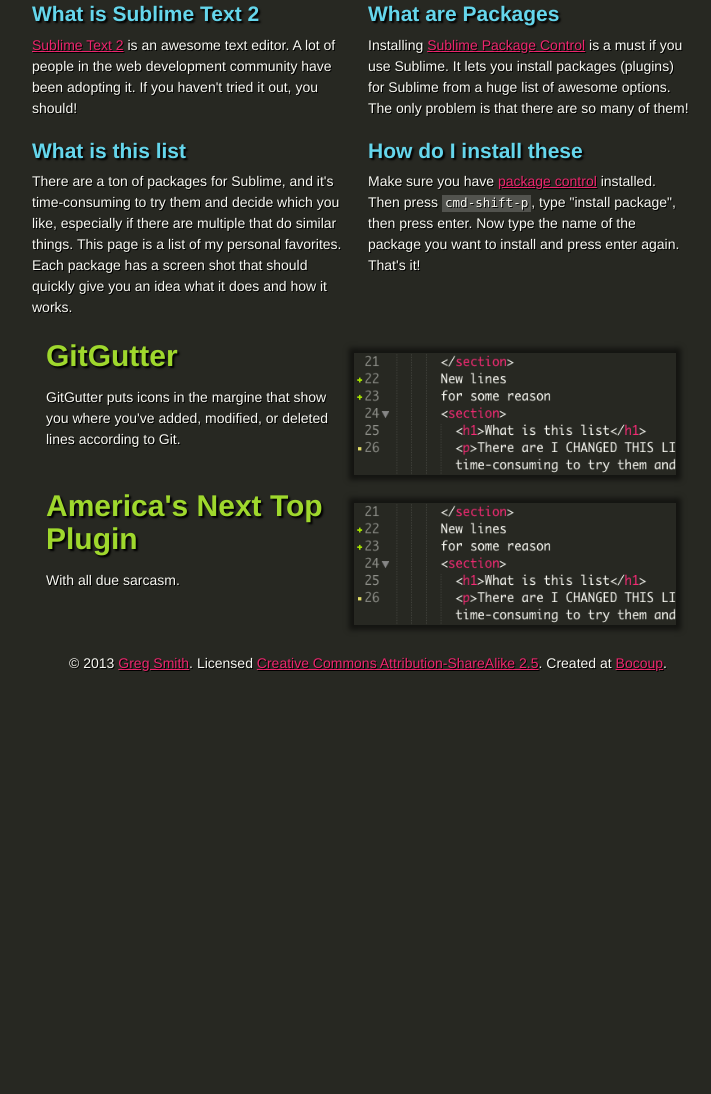
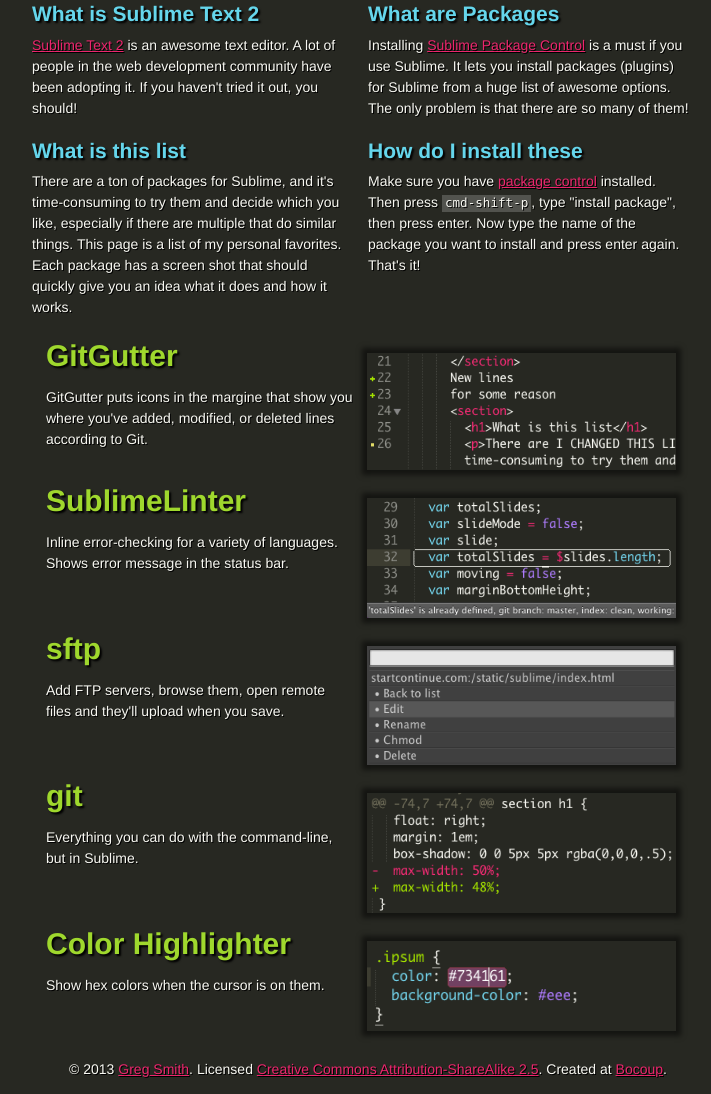
Before and after one commit to incompl/curated-sublime-package-list, a plain HTML site: page index.html in a window 1280 px wide. Shown: the part 140-1234 px from the top of the page, without its empty margins (272-983 px from the left). Before the commit the page ends 828 px from the top, so only its background shows below. Drawn offline with Linux system fonts and the light colour scheme.

Commit message:
more packages

```diff
--- a/css/style.css
+++ b/css/style.css
@@ -74,7 +74,7 @@ section h1 {
   float: right;
   margin: 1em;
   box-shadow: 0 0 5px 5px rgba(0,0,0,.5);
-  max-width: 50%;
+  max-width: 48%;
 }
 
 footer {
--- a/index.html
+++ b/index.html
@@ -36,9 +36,27 @@
         </div>
 
         <div class="plugin">
-          <img src="img/GitGutter.png">
-          <h2>America's Next Top Plugin</h2>
-          <p>With all due sarcasm.</p>
+          <img src="img/SublimeLinter.png">
+          <h2>SublimeLinter</h2>
+          <p>Inline error-checking for a variety of languages. Shows error message in the status bar.</p>
+        </div>
+
+        <div class="plugin">
+          <img src="img/sftp.png">
+          <h2>sftp</h2>
+          <p>Add FTP servers, browse them, open remote files and they'll upload when you save.</p>
+        </div>
+
+        <div class="plugin">
+          <img src="img/git.png">
+          <h2>git</h2>
+          <p>Everything you can do with the command-line, but in Sublime.</p>
+        </div>
+
+        <div class="plugin">
+          <img src="img/Color Highlighter.png">
+          <h2>Color Highlighter</h2>
+          <p>Show hex colors when the cursor is on them.</p>
         </div>
 
       </section>
```
Also changed, not shown: img/Color Highlighter.png (added), img/SublimeLinter.png (added), img/git.png (added), img/sftp.png (added).
